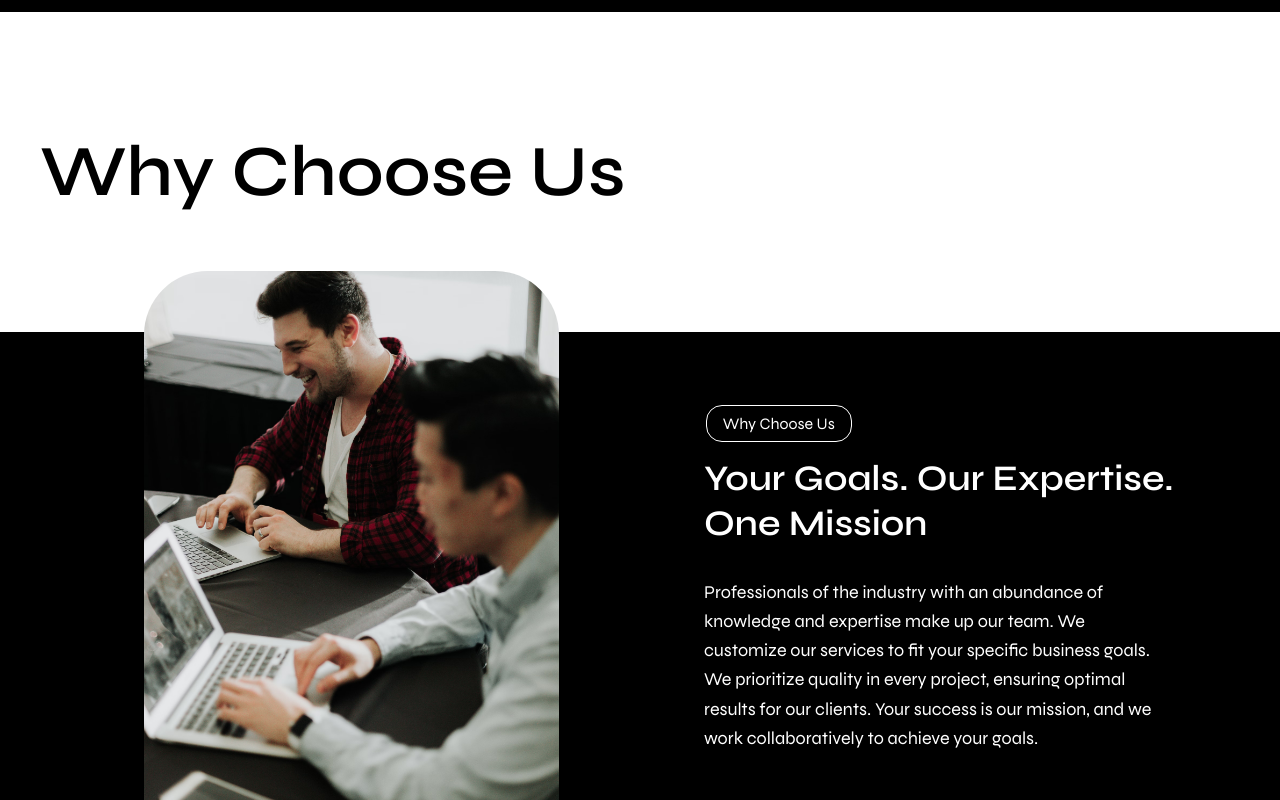
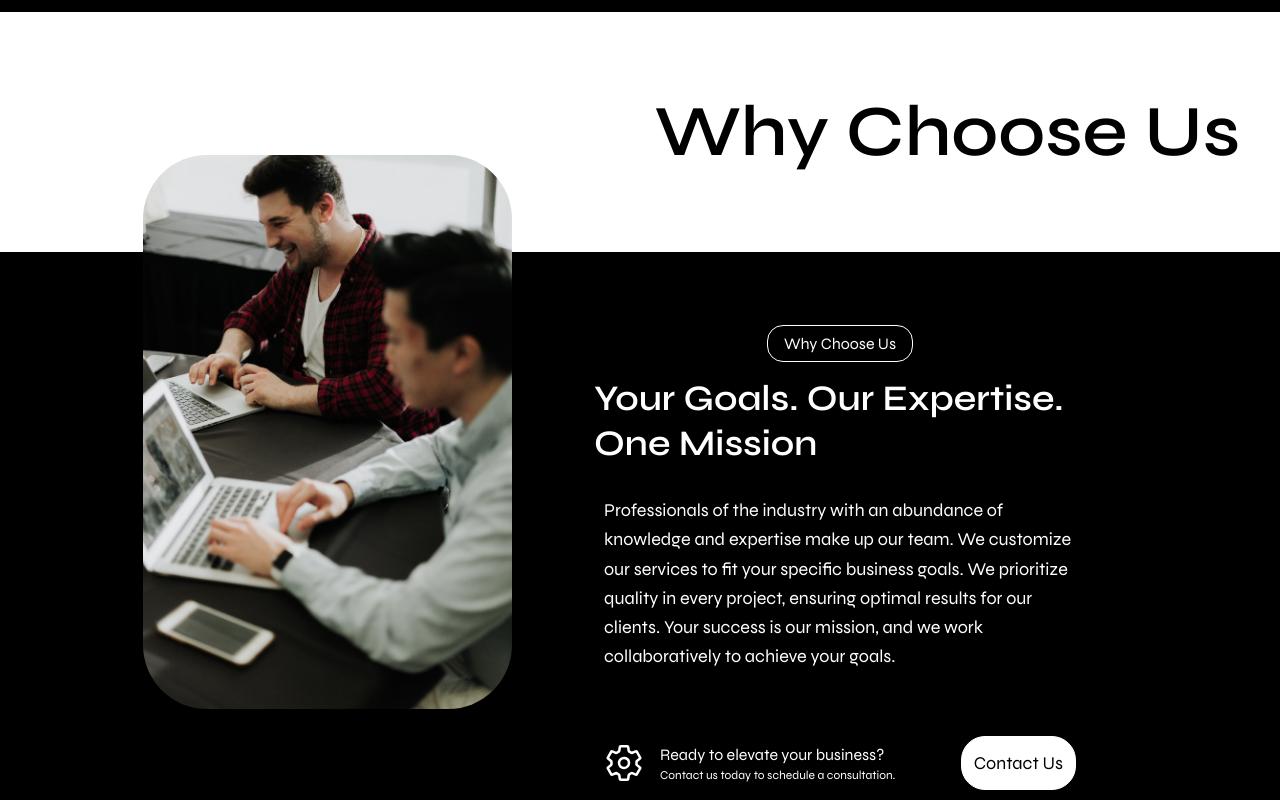
Before and after one commit to pranay-1903/ACS, a React (Vite) app: page /services in a window 1280 px wide. Shown: the part 2300-3100 px from the top of the page. Built offline with nearby package versions, Linux system fonts and the light colour scheme; no server answers.

Commit message:
Image optimised

```diff
--- a/index.html
+++ b/index.html
@@ -4,6 +4,8 @@
     <meta charset="UTF-8" />
     <link rel="icon" type="image/png" href="./src/assets/Logo1.png" />
     <meta name="viewport" content="width=device-width, initial-scale=1.0" />
+    <link rel="preload" as="image" href="./src/assets/bg5.png" />
+    <link rel="preload" as="image" href="./src/assets/bg.png" />
     <title>Anasol Consultancy Services</title>
   </head>
   <body>
--- a/src/components/ServiceComponent.jsx
+++ b/src/components/ServiceComponent.jsx
@@ -99,7 +99,7 @@ const ServiceComponent = () => {
   const navigate = useNavigate();
 
   return (
-    <div>
+    <div className="overflow-y-hidden">
       <style>
         {`
           @keyframes fadeInUp {
@@ -173,7 +173,7 @@ const ServiceComponent = () => {
       </style>
 
       <div
-        className="relative w-full h-[50vh] bg-cover bg-top"
+        className="relative w-full h-[50vh] bg-cover bg-top "
         style={{ backgroundImage: `url(${heroImage})`, imageRendering: "auto" }}
       >
         <div className="absolute inset-0 bg-black/40"></div>
@@ -214,7 +214,7 @@ const ServiceComponent = () => {
 
       </div>
 
-      <div className="flex justify-center sm:p-15 lg:p-19 pt-10 font-['Syne',_sans-serif] bg-white">
+      <div className="flex justify-center sm:p-15 lg:p-19 pt-10 font-['Syne',_sans-serif] bg-white ">
         <div className="grid grid-cols-1 lg:grid-cols-3 gap-11 p-6">
           <div className="lg:col-span-2 order-2 lg:order-1">
             {/* Title and Description */}
--- a/src/components/ServiceMain.jsx
+++ b/src/components/ServiceMain.jsx
@@ -1,5 +1,6 @@
-import  { useState, useEffect } from "react";
+import  { useState, useEffect,useRef  } from "react";
 import { Link,useNavigate } from "react-router-dom";
+import { TypeAnimation } from "react-type-animation";
 import heroImage from "../assets/bg5.png";
 import bg1 from "../assets/s1.png";
 import bg2 from "../assets/s2.png";
@@ -25,6 +26,7 @@ import AnimatedBlock from "./AnimatedBlock";
 import why from "../assets/why.png";
 import { useInView } from "react-intersection-observer";
 import { IoSettingsOutline } from "react-icons/io5";
+import { motion, useAnimation } from "framer-motion";
 
 
 const serviceData = [
@@ -120,6 +122,9 @@ const ServiceMain = () => {
     threshold: 0.4,
   });
 
+    const { ref: missionRef, inView: isMissionInView } = useInView({
+      triggerOnce: true,
+    });
   const navigate = useNavigate();
 
   return (
@@ -176,21 +181,32 @@ const ServiceMain = () => {
         </div>
       </div>
 
-      <div
+            <div
         ref={whyChooseRef}
-        className="h-80 flex px-10 bg-white items-center font-['Syne',_sans-serif]"
+        className="h-60 whitespace-nowrap flex flex-row-reverse justify-between w-full px-10 bg-white items-center font-['Syne',_sans-serif]"
       >
         <h1
-          className={`text-7xl font-extrabold mr-30 transition-all duration-1000 transform ${
+          className={`text-5xl whitespace-break-spaces lg:text-7xl lg:whitespace-nowrap md:text-6xl md:whitespace-nowrap font-extrabold transition-all duration-1000 transform ${
             whyChooseInView
               ? "opacity-100 translate-x-0"
-              : "opacity-0 -translate-x-10"
+              : "opacity-0 translate-x-10"
           }`}
         >
           Why Choose Us
         </h1>
+        <div className="hidden lg:flex justify-center sticky top-[100px] mt-20 lg:mb-20 ">
+          <motion.img
+            src={why}
+            alt="Illustrator"
+            initial={{ opacity: 0, y: 300 }}
+            animate={{ opacity: 1, y: 300 }}
+            transition={{ duration: 0.8, ease: "easeOut" }}
+            className="w-[45%] xl:w-[60%] lg:w-[70%] lg:ml-20  2xl:w-[50%] mr-30  h-auto object-cover rounded-[2rem] md:rounded-[4rem] transition-transform duration-500"
+          />
+        </div>
       </div>
-      <div className="font-sans min-h-screen bg-black">
+
+      <div className="font-sans h-fit bg-black">
         {/* About Us Content */}
         <div className="relative h-fit flex items-center justify-center">
           {/* Main container */}
@@ -202,27 +218,49 @@ const ServiceMain = () => {
               {/* Wrapper for About button + Heading */}
               <div className="flex flex-col px-6 md:px-30">
                 <button>
-                  <span className="text-white border border-white py-2 px-4 rounded-2xl lg:ml-50">
+                  <span className="text-white border border-white py-2 px-4 rounded-2xl lg:ml-100">
                     Why Choose Us
                   </span>
                 </button>
 
-                <h1 className="text-2xl pt-5 md:ml-20 md:text-3xl lg:text-4xl lg:ml-130 font-semibold leading-tight whitespace-nowrap">
-                  <span>Your Goals. Our Expertise. </span>
-                  <br />
-                  <span>One Mission</span>
-                </h1>
+                <motion.div
+                  ref={missionRef}
+                  initial={{ opacity: 0, y: 50 }}
+                  animate={isMissionInView ? { opacity: 1, y: 0 } : {}}
+                  transition={{ duration: 0.6 }}
+                  className="md:ml-20 lg:ml-[130px] pt-5"
+                >
+                  {isMissionInView && (
+                    <h1 className="text-2xl md:text-3xl lg:text-4xl lg:ml-70 font-semibold leading-tight whitespace-nowrap">
+                      <TypeAnimation
+                        sequence={["Your Goals. Our Expertise. ", 1000]}
+                        speed={60}
+                        wrapper="span"
+                        cursor={false}
+                        className="block"
+                      />
+                      <TypeAnimation
+                        sequence={["One Mission"]}
+                        speed={60}
+                        wrapper="span"
+                        className="block"
+                        cursor={false}
+                        onTypingDone={() => setIsTypingDone(true)}
+                      />
+                    </h1>
+                  )}
+                </motion.div>
               </div>
-              <div className="relative py-10  md:w-1/2 flex items-center justify-center">
+              <div className="relative mt-10 md:w-1/2 flex items-center justify-center block lg:hidden">
                 <img
                   src={why}
                   alt="Illustrator"
-                  className="w-[80%]  md:w-[80%] lg:w-[75%] lg:h-[85%] lg:mr-110 md:ml-100 lg:mb-10    object-cover rounded-[2rem] md:rounded-[4rem] lg:-translate-y-[350px]"
+                  className="w-[80%] md:w-[85%] md:py-5 md:ml-100 lg:mr-100 lg:w-[70%] h-auto object-cover rounded-[3rem] md:rounded-[4rem] lg:-translate-y-[350px]"
                 />
               </div>
 
               {/* Wrapper for Paragraph + Icons + Button */}
-              <div className="flex flex-col px-6 md:px-30 mt-5 gap-6 lg:ml-[500px] lg:-mt-[800px]">
+              <div className="flex flex-col px-6 md:px-30 mt-5 gap-6 lg:ml-[400px] lg:-mt-[-10px]">
                 <p className="p-5 text-lg max-w-2xl leading-relaxed">
                   Professionals of the industry with an abundance of knowledge
                   and expertise make up our team. We customize our services to
```
Also changed, not shown: src/assets/bg.jpeg (deleted).
